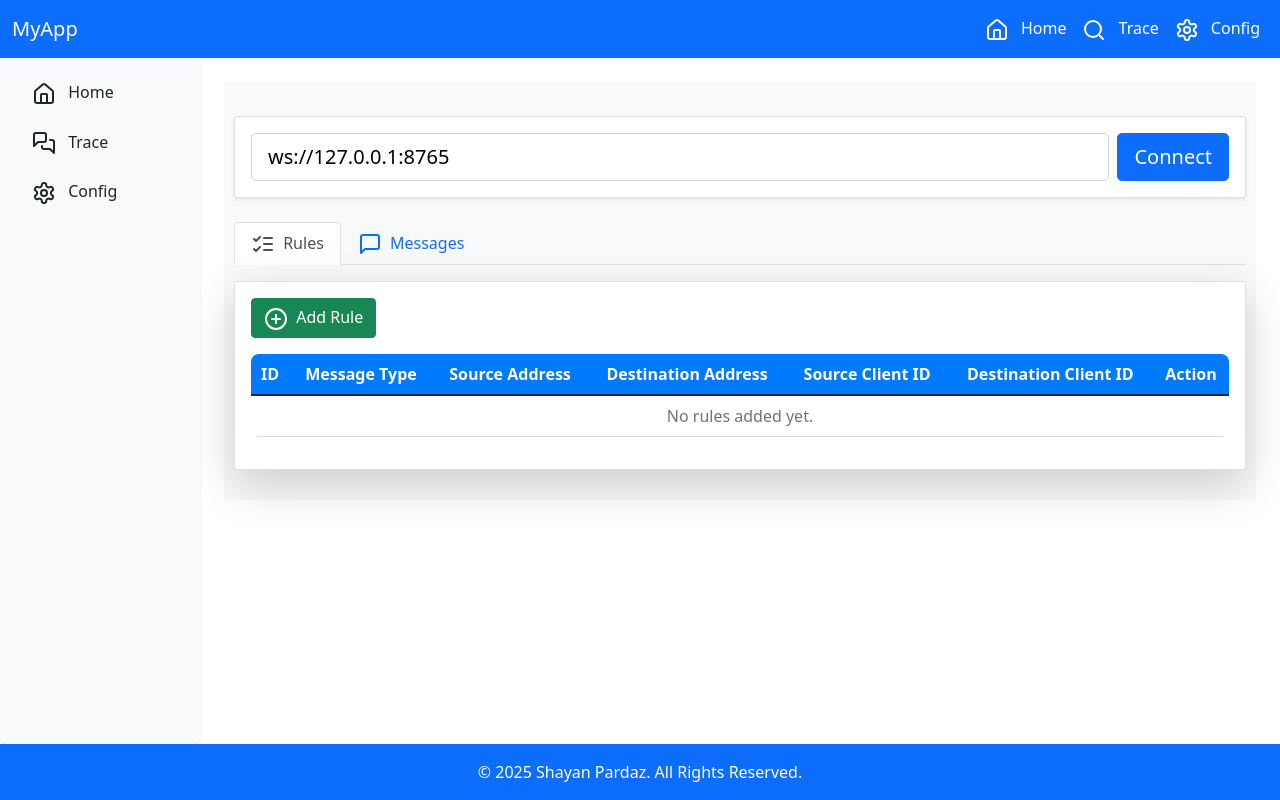
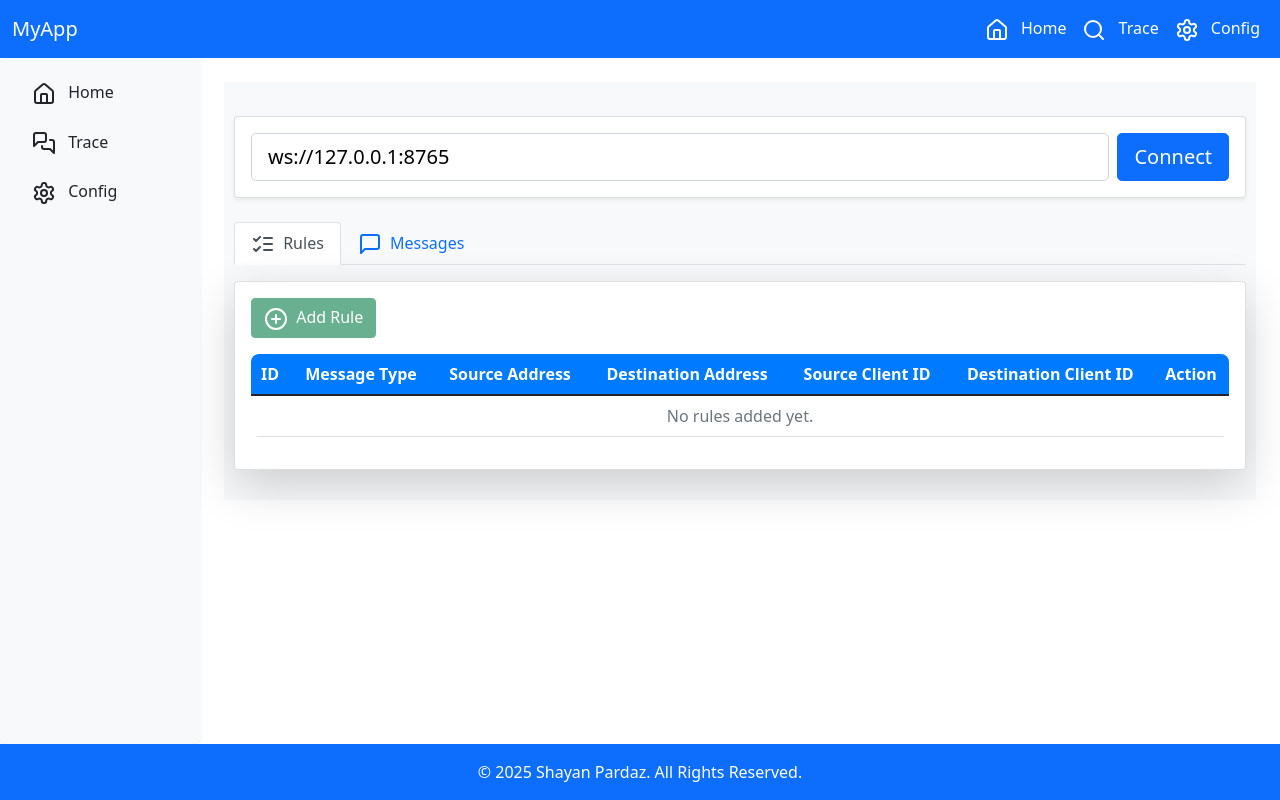
Before and after one commit to majiddarvishan/tracer, a React (Create React App) app: page /trace in a window 1280 px wide. Built offline with nearby package versions, Linux system fonts and the light colour scheme.

Commit message:
disable buttons

```diff
--- a/src/components/Rules.js
+++ b/src/components/Rules.js
@@ -10,6 +10,9 @@ const Rules = ({ webSocket }) => {
   const [sourceClientId, setSourceClientId] = useState("");
   const [destinationClientId, setDestinationClientId] = useState("");
   const [show, setShow] = useState(false);
+
+  // Check if WebSocket is connected
+  const isConnected = webSocket && webSocket.readyState === WebSocket.OPEN;
 
   const handleAddRule = () => {
     if (!messageType) return; // Message Type is mandatory
@@ -39,7 +42,7 @@ const Rules = ({ webSocket }) => {
     setShow(false);
 
     // Send JSON to WebSocket if connected
-    if (webSocket && webSocket.readyState === WebSocket.OPEN) {
+    if (isConnected) {
       webSocket.send(JSON.stringify(jsonData));
       console.log("Sent to WebSocket:", JSON.stringify(jsonData));
     } else {
@@ -50,7 +53,12 @@ const Rules = ({ webSocket }) => {
   return (
     <div className="card shadow-lg table-card">
       <div className="card-body">
-        <Button variant="success" className="mb-3" onClick={() => setShow(true)}>
+        <Button
+          variant="success"
+          className="mb-3"
+          onClick={() => setShow(true)}
+          disabled={!isConnected} // Disable when WebSocket is disconnected
+        >
           <PlusCircle className="me-1" /> Add Rule
         </Button>
 
@@ -87,6 +95,7 @@ const Rules = ({ webSocket }) => {
                         variant="outline-danger"
                         size="sm"
                         onClick={() => setRules(rules.filter((r) => r.id !== rule.id))}
+                        disabled={!isConnected} // Disable when WebSocket is disconnected
                       >
                         <Trash size={16} /> Delete
                       </Button>
@@ -126,7 +135,7 @@ const Rules = ({ webSocket }) => {
           <Button variant="secondary" onClick={() => setShow(false)}>
             Close
           </Button>
-          <Button variant="primary" onClick={handleAddRule} disabled={!messageType}>
+          <Button variant="primary" onClick={handleAddRule} disabled={!isConnected || !messageType}>
             Save Rule
           </Button>
         </Modal.Footer>
```
